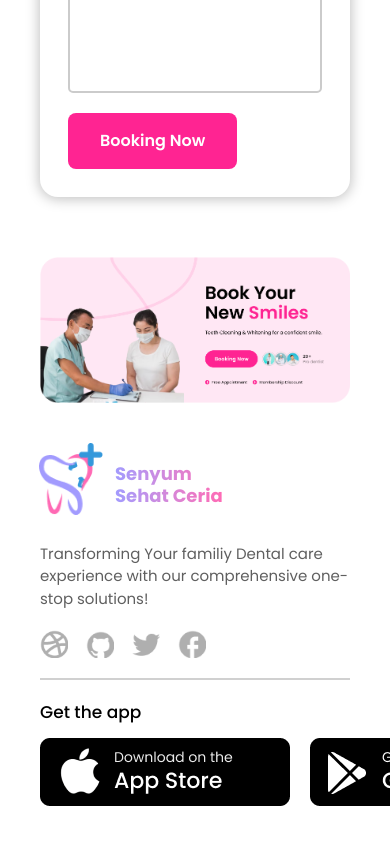
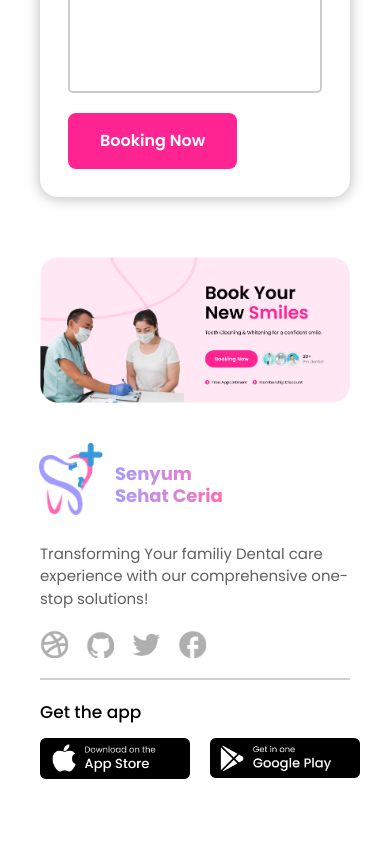
Before and after one commit to pandutria/Dentall, a React (Vite) app: page / in a window 390 px wide. Shown: the part 8943-9787 px from the top of the page. After the commit the page ends 9762 px from the top, so only its background shows below. Built offline with nearby package versions, Linux system fonts and the light colour scheme.

Commit message:
first commit

```diff
--- a/src/components/Footer.jsx
+++ b/src/components/Footer.jsx
@@ -58,9 +58,9 @@ const Footer = () => {
        <div className='flex flex-col lg:flex-row gap-6 lg:gap-62 w-full lg:w-auto'>
         <div className='flex flex-col gap-3 w-full lg:w-auto'>
           <h1 className='font-poppins font-medium text-[17px]'>Get the app</h1>
-          <div className='flex flex-row gap-5 w-full lg:w-auto'>
-            <img src={app} className='w-full lg:w-40 lg:h-auto object-contain' alt="" />
-            <img src={googleplay} className='w-full lg:w-40 lg:h-auto object-contain' alt="" />
+          <div className='flex flex-row gap-5 w-full lg:w-auto justify-between lg:justify-start'>
+            <img src={app} className='w-37.5 lg:w-40 lg:h-auto object-contain' alt="" />
+            <img src={googleplay} className='w-37.5 lg:w-40 lg:h-auto object-contain' alt="" />
           </div>
         </div>
         <div className='hidden lg:flex flex-row gap-12 lg:gap-17'>
```
